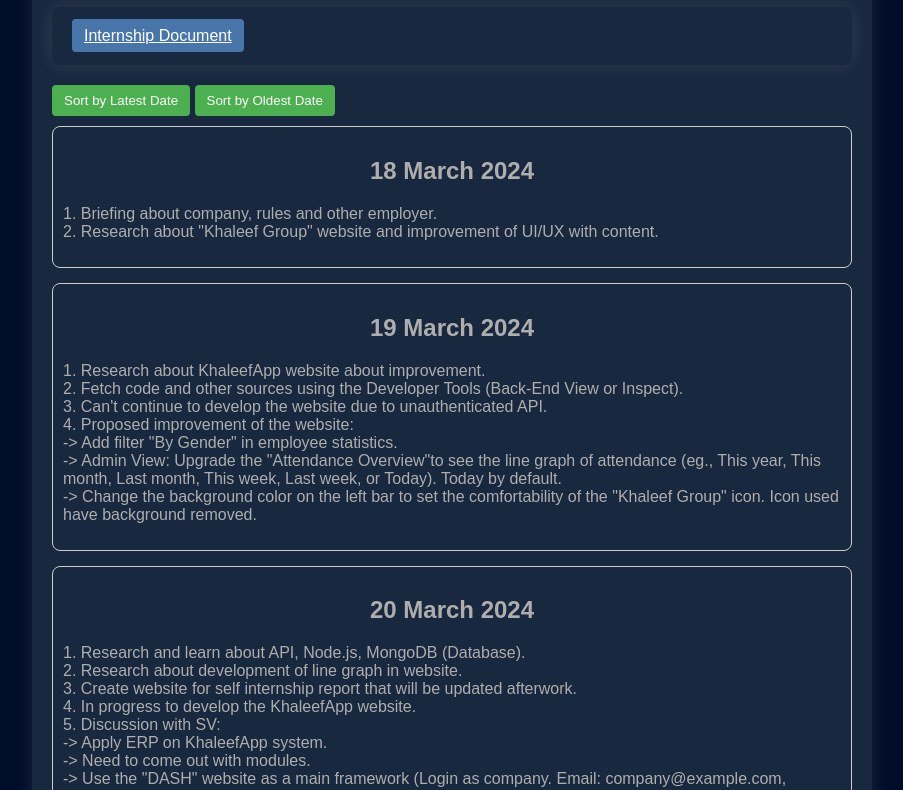
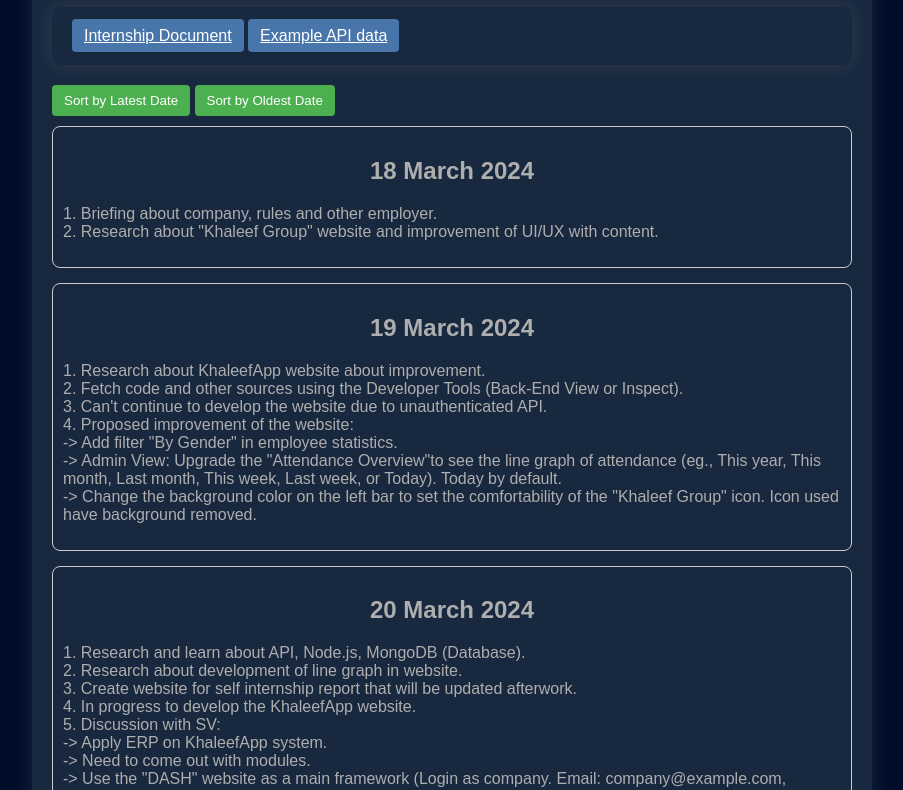
Before and after one commit to kcharlman/Progress_Report, a plain HTML site: page index.html in a window 1280 px wide. Shown: the part 113-903 px from the top of the page, without its empty margins (188-1091 px from the left). Drawn offline with Linux system fonts and the light colour scheme.

Commit message:
Update index.html

```diff
--- a/index.html
+++ b/index.html
@@ -11,6 +11,7 @@
         <h1>Charlie's Progress</h1>
         <div class="container">
             <a class="doc-btn" href="https://1drv.ms/w/s!Ahx_SN_ZqT_Kgm8LedNNJZ-4skDg?e=jeqE5e" target="_blank">Internship Document</a>
+            <a class="doc-btn" href="https://d1-tutorial.kcharlman.workers.dev/api/data" target="_blank">Example API data</a>
         </div>
         <form id="progressForm">
             <!-- <div class="entry-container">
```
